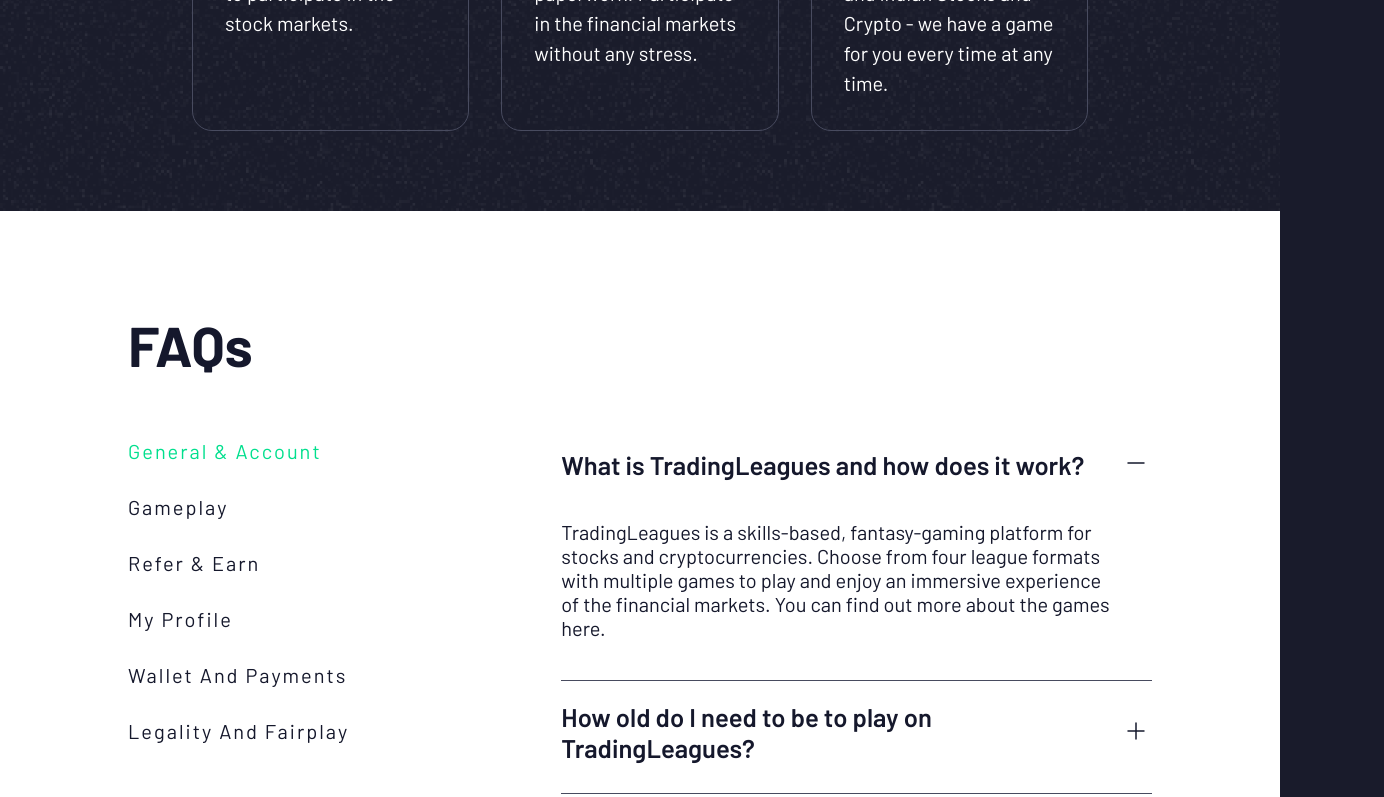
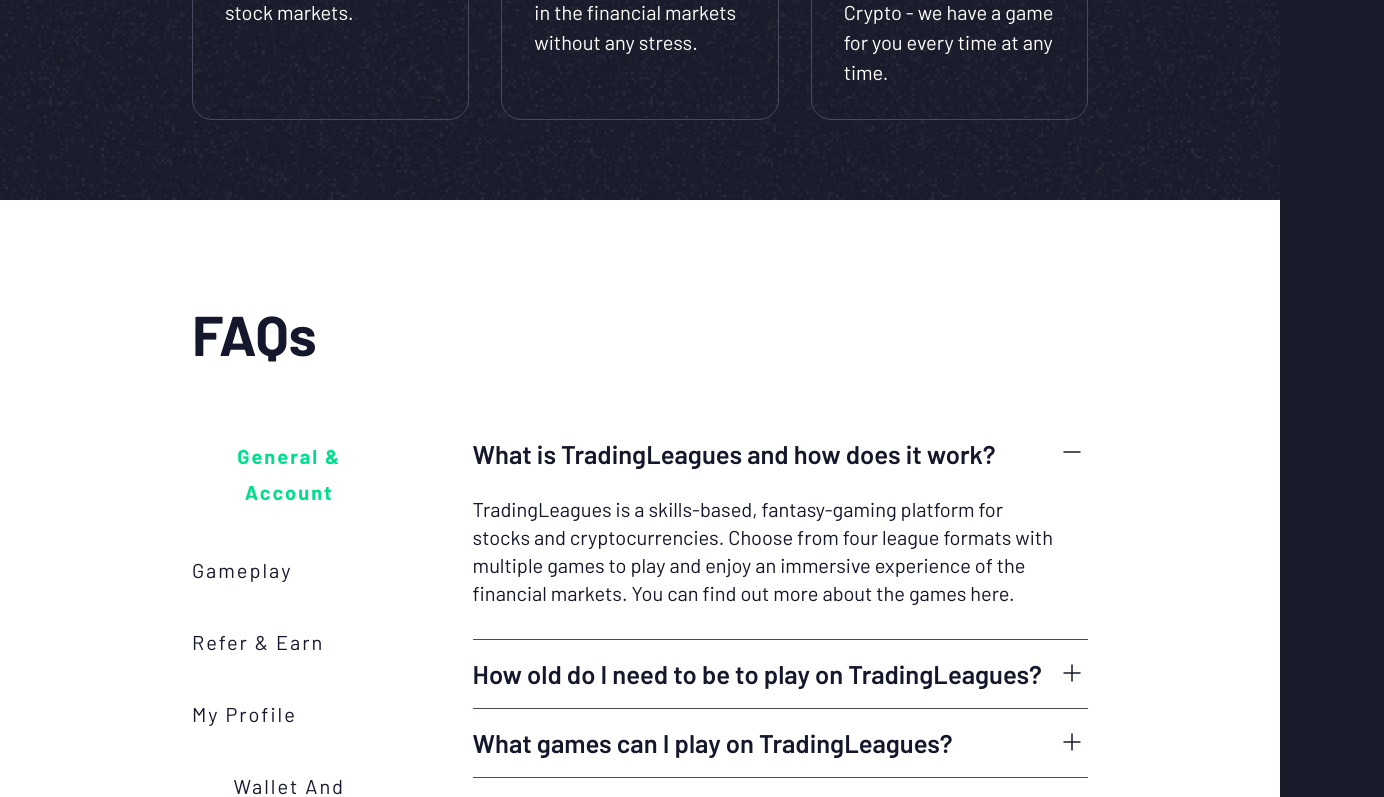
Before and after one commit to mujtaba-basheer/tl-post-landing, a Next.js app: page /rules-and-faqs in a window 1280 px wide. Shown: the part 2000-2797 px from the top of the page, 1384 px wide, since content can reach past the window. Built offline with nearby package versions, Linux system fonts and the light colour scheme.

Commit message:
ui changes

```diff
--- a/components/Footer/Footer.tsx
+++ b/components/Footer/Footer.tsx
@@ -13,7 +13,7 @@
   color: white;
   background: url(${asset_prefix}/assets/Footer/BG.png);
   background-size: cover;
-	padding: 4em 6em;
+  padding: 4em 10em;
 
   @media ${device.mobile} {
     padding: 3em 1em;
@@ -108,15 +108,27 @@
   }
 `;
 
-const Row2 = styled.div``;
+const Row2 = styled.div`
+  display: grid;
+  grid-template-columns: repeat(2, max-content);
+  grid-template-areas: "flex contact" "connect contact";
+  column-gap: 10em;
+  row-gap: 3em;
 
-const PageLinksContainer = styled.div`
+  @media ${device.mobile} {
+    display: block;
+  }
+`;
+
+const PageLinksContainer = styled.div<{ "grid-area": string }>`
   font-family: "Inter", sans-serif;
+  grid-area: ${(props) => props["grid-area"]};
   display: flex;
-	flex-direction: row;
-	justify-content: flex-start;
-	gap: 3em;
-	margin-bottom: 3em;
+  gap: 10em;
+
+  @media ${device.mobile} {
+    margin-bottom: 2.5em;
+  }
 
   & div.links-box {
     display: flex;
@@ -140,6 +152,7 @@
 
 const SocialLinksContainer = styled.div`
   font-family: "Inter", sans-serif;
+  grid-area: connect;
 
   @media ${device.mobile} {
     display: none;
@@ -156,11 +169,12 @@
   /* border: 1px solid red; */
 
   display: flex;
-	gap: 1em;
+  gap: 2.5em;
 `;
 
 const Row3 = styled.div`
   font-family: "Inter", sans-serif;
+  grid-area: contact;
   display: flex;
   flex-direction: column;
   gap: 1.5em;
@@ -181,7 +195,7 @@
     font-size: 1rem;
     font-weight: 400;
     line-height: 24px;
-		max-width: 200px;
+    max-width: 210px;
 
     & a {
       text-decoration: none;
@@ -261,7 +275,7 @@
           </DownLoadAppContainer>
         </Row1>
         <Row2>
-					<PageLinksContainer>
+          <PageLinksContainer grid-area="flex">
             <div className="links-box">
               <div className="links_box_title">How To Play</div>
               <LinksItems href="/rules-and-faqs#rules">Rules</LinksItems>
@@ -289,7 +303,6 @@
               ))}
             </LinksContainer>
           </SocialLinksContainer>
-				</Row2>
           <Row3>
             <p className="title">Contact Us</p>
             <div className="connect-us-items">
@@ -330,11 +343,12 @@
                 />
               </span>
               <p className="details">
-							cLevel 15, Concorde Towers, UB City, #1 Vittal Mallya Road,
+                Level 15, Concorde Towers, UB City, #1 Vittal Mallya Road,
                 Bangalore-560001
               </p>
             </div>
           </Row3>
+        </Row2>
       </MainArea>
       <TradeMarkArea>
         <div className="below-footer-links">
--- a/components/Home/AppFeatures.tsx
+++ b/components/Home/AppFeatures.tsx
@@ -8,6 +8,9 @@
 
 const Container = styled.div`
   color: white;
+  background: url(${asset_prefix}/assets/Footer/BG.png);
+  background-size: cover;
+  background-repeat: no-repeat;
   display: flex;
   flex-direction: column;
   padding: 2rem 6em;
--- a/components/RulesAndFAQs/FAQs.tsx
+++ b/components/RulesAndFAQs/FAQs.tsx
@@ -16,7 +16,7 @@
 
 const SectionContent = styled.div`
   margin: 0 auto;
-  width: min(80vw, 1400px);
+  width: min(70vw, 1200px);
   color: #15182c;
 
   @media ${device.mobile} {
@@ -41,9 +41,10 @@
   display: flex;
   flex-direction: column;
   align-items: flex-start;
-  gap: 2em;
+  margin-top: 10px;
 
   @media ${device.mobile} {
+    margin-top: 0;
     flex-direction: row;
     overflow-x: auto;
     padding: 0.5em 0;
@@ -61,7 +62,8 @@
 
 const FaqLinkItem = styled.button<{ "data-active": boolean }>`
   font-size: 1.25rem;
-  font-weight: 400;
+  line-height: 24px;
+  font-weight: ${(props) => (props["data-active"] ? "700" : "400")};
   background: none;
   border: none;
   font-family: inherit;
@@ -75,12 +77,25 @@
     width: max-content;
     font-size: 1rem;
     font-weight: ${(props) => (props["data-active"] ? "700" : "400")};
+    margin: 0 !important;
+  }
+
+  &:first-child {
+    margin-bottom: 1.5rem;
+    line-height: 36px;
+
+    @media ${device.mobile} {
+      line-height: 24px;
+    }
+  }
+  &:not(:first-child) {
+    margin: 1.5rem 0;
   }
 `;
 
 const MainContent = styled.div`
   display: grid;
-  grid-template-columns: repeat(12, 1fr);
+  grid-template-columns: repeat(13, 1fr);
   column-gap: 1em;
 
   @media ${device.mobile} {
@@ -115,7 +130,7 @@
 `;
 
 const RightSection = styled.div`
-  grid-column: 6 / 13;
+  grid-column: 5 / 14;
   // justify-self: end;
   position: relative;
   align-self: center;
@@ -134,7 +149,7 @@
 const FaqItem = styled.div`
   font-size: 1.25rem;
   border-bottom: 1px solid #484b5f;
-  padding: 1em 0;
+  padding: 0.8em 0;
 
   @media ${device.mobile} {
     font-size: 1rem;
@@ -158,11 +173,12 @@
   display: flex;
   align-items: center;
   justify-content: space-between;
-  padding: 0.5em 0;
+  // padding: 0.5em 0;
 
   & h2 {
     font-size: 1.6rem;
     font-weight: 600;
+    line-height: 36px;
 
     @media ${device.mobile} {
       font-size: 1.125rem;
@@ -178,7 +194,7 @@
 
   &.active {
     &.active + p {
-      padding: 1em 0;
+      padding: 0.8em 0;
       max-height: 500px;
     }
   }
@@ -190,6 +206,7 @@
 
 const FaqAnswer = styled.p`
   font-size: 1.25rem;
+  line-height: 28px;
   font-weight: 400;
   width: calc(100% - 32px);
   max-height: 0;
@@ -226,11 +243,12 @@
     setFaqDetails({ ...faqDetails, state: "exiting" });
     setTimeout(() => {
       setFaqDetails({ ...faqDetailsData[currentTab], state: "entering" });
+      setCurrentQues(0);
     }, 200);
   }, [currentTab]);
 
   return (
-    <StyledSection>
+    <StyledSection id="faqs">
       <SectionContent>
         <BigHeading>FAQs</BigHeading>
         <MainContent>
--- a/components/RulesAndFAQs/Swiper.tsx
+++ b/components/RulesAndFAQs/Swiper.tsx
@@ -176,7 +176,7 @@
 const QnAs = styled.div`
   display: flex;
   flex-direction: column;
-	gap: 1em;
+  gap: 0.75em;
 
   @media ${device.mobile} {
     gap: 1.5em;
@@ -186,7 +186,8 @@
 
 const QnA = styled.div`
   font-size: 1.25rem;
-	padding-bottom: 1em;
+  padding-bottom: 0.7em;
+  line-height: 28px;
 
   &:not(:last-child) {
     border-bottom: 1px solid rgba(169, 177, 239, 0.3);
@@ -239,7 +240,7 @@
 const Swiper: () => JSX.Element = () => {
   const [currentTab, setCurrentTab] = useState<number>(0);
   const [leagueDetails, setLeagueDetails] = useState<LeagueDetailsType>(
-		leagueDetailsData[currentTab],
+    leagueDetailsData[currentTab]
   );
 
   useEffect(() => {
@@ -250,7 +251,7 @@
   }, [currentTab]);
 
   return (
-		<StyledSection>
+    <StyledSection id="rules">
       <SectionContent>
         <BigHeading>How To Play</BigHeading>
         <TabLinks>
```
Also changed, not shown: components/Home/Hero.tsx (+15 -1 lines). Lines whose indentation alone changed are shown as unchanged.
